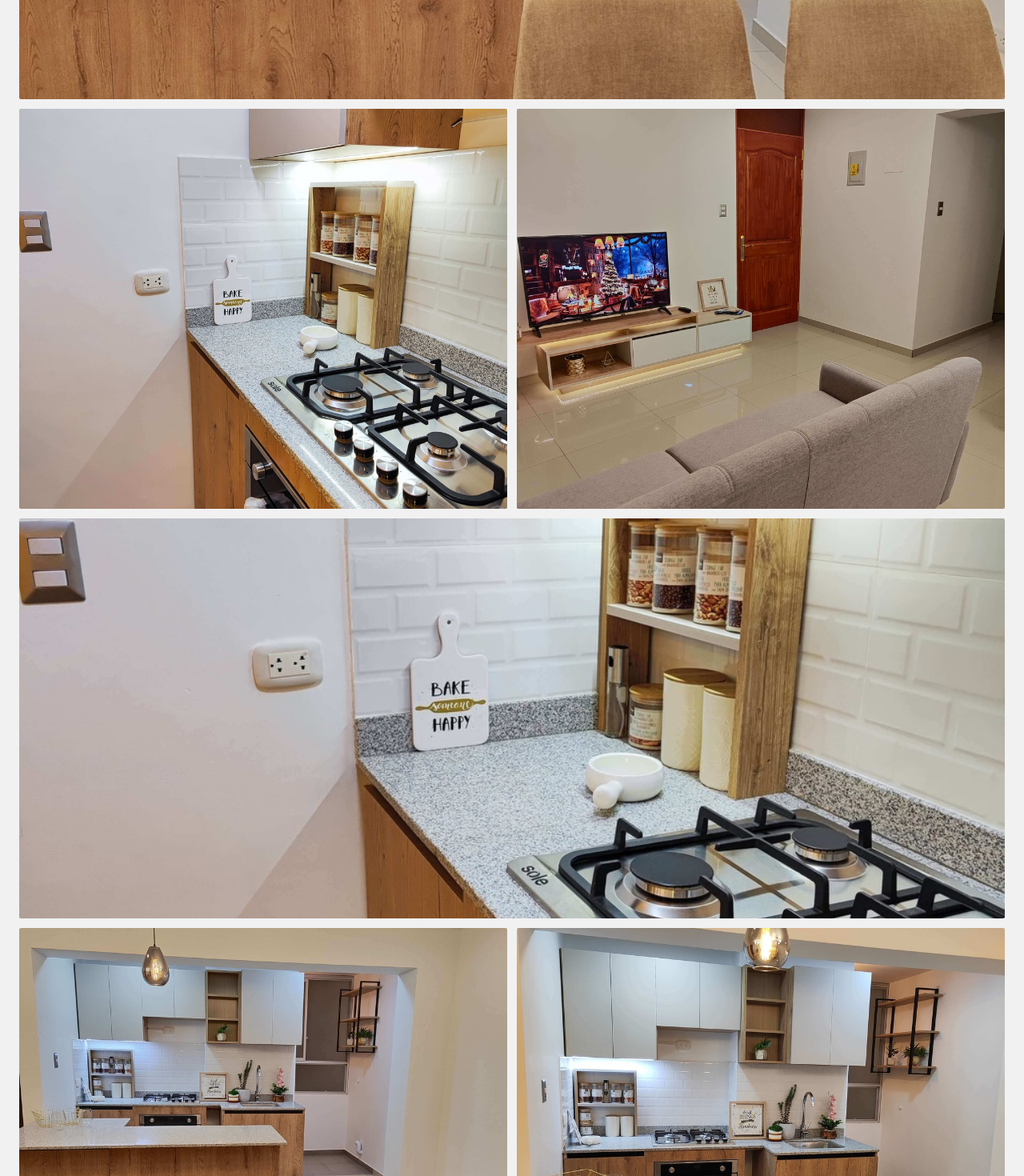
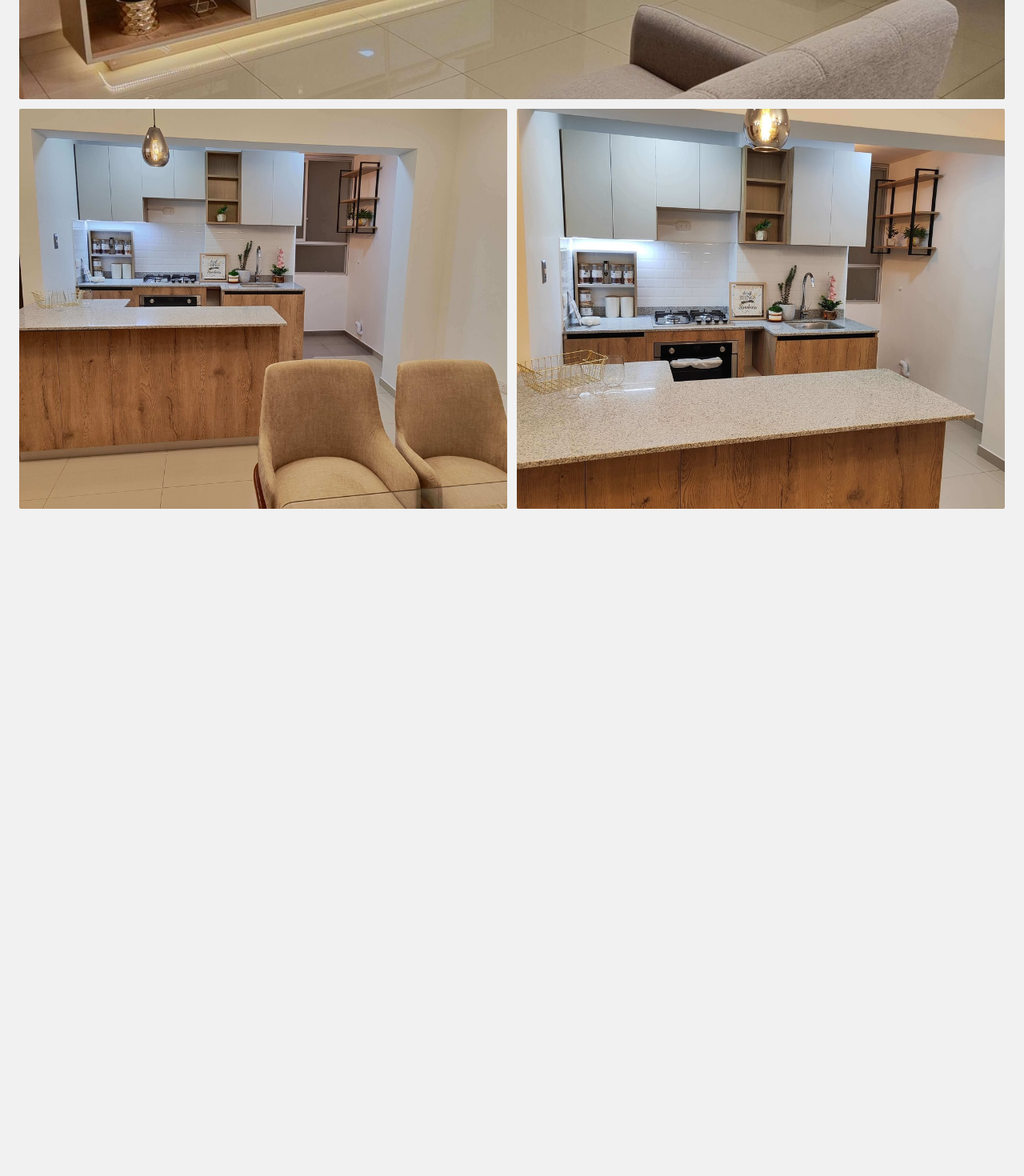
Before and after one commit to raffo1234/esperanza124, a Next.js app: page /sections/Gallery in a window 1280 px wide. Shown: the part 2600-4070 px from the top of the page at 80% size. After the commit the page ends 3236 px from the top, so only its background shows below. Built offline with nearby package versions, Linux system fonts and the light colour scheme.

Commit message:
feat: add navigation functionality to lightbox

```diff
--- a/pages/sections/Gallery.js
+++ b/pages/sections/Gallery.js
@@ -12,7 +12,6 @@ import kitchen from "public/images/1.jpg";
 import livingRoom from "public/images/2.jpg";
 import bathroom from "public/images/3.jpg";
 import bathroom2 from "public/images/4.jpg";
-import stairs from "public/images/1.jpg";
 import { Fade } from "react-reveal";
 import Section from "components/Section";
 
@@ -29,10 +28,70 @@ const useEscape = (onEscape) => {
   }, [onEscape]);
 };
 
+const usePrev = (onPrev) => {
+  useEffect(() => {
+    const handlePrev = (event) => {
+      if (event.keyCode === 37) onPrev();
+    };
+    window.addEventListener("keydown", handlePrev);
+
+    return () => {
+      window.removeEventListener("keydown", handlePrev);
+    };
+  }, [onPrev]);
+};
+
+const useNext = (onNext) => {
+  useEffect(() => {
+    const handleNext = (event) => {
+      if (event.keyCode === 39) onNext();
+    };
+    window.addEventListener("keydown", handleNext);
+
+    return () => {
+      window.removeEventListener("keydown", handleNext);
+    };
+  }, [onNext]);
+};
+
 export default function Gallery() {
+  const images = [
+    image2,
+    image6,
+    image3,
+    image4,
+    image5,
+    kitchen,
+    livingRoom,
+    bathroom,
+    bathroom2,
+  ];
+
   const [lightboxDisplay, setLightboxDisplay] = useState(false);
-  const [imageToShow, setImageToShow] = useState(null);
+  const [imageToShow, setImageToShow] = useState(0);
+  let currentIndex = images.indexOf(imageToShow);
+
+  const showPrev = () => {
+    if (currentIndex <= 0) {
+      setImageToShow(images[images.length - 1]);
+    } else {
+      let prevImage = images[currentIndex - 1];
+      setImageToShow(prevImage);
+    }
+  };
+
+  const showNext = () => {
+    if (currentIndex >= images.length - 1) {
+      setImageToShow(images[0]);
+    } else {
+      let nextImage = images[currentIndex + 1];
+      setImageToShow(nextImage);
+    }
+  };
+
   useEscape(() => setLightboxDisplay(false));
+  usePrev(() => showPrev());
+  useNext(() => showNext());
 
   return (
     <>
@@ -45,12 +104,12 @@ export default function Gallery() {
                 <button
                   onClick={() => {
                     setLightboxDisplay(true);
-                    setImageToShow(image2);
+                    setImageToShow(images[0]);
                   }}
                   className="relative flex-1 h-[350px] lg:h-[500px] overflow-hidden rounded-sm"
                 >
                   <Image
-                    src={image2}
+                    src={images[0]}
                     className="relative z-10"
                     alt="Esperanza 124, Departamentos en Venta en Huancayo El Tambo Pio Pata"
                     title="Esperanza 124, Departamentos en Venta en Huancayo El Tambo Pio Pata"
@@ -67,12 +126,12 @@ export default function Gallery() {
                 <button
                   onClick={() => {
                     setLightboxDisplay(true);
-                    setImageToShow(image6);
+                    setImageToShow(images[1]);
                   }}
                   className="relative flex-1 h-[350px] lg:h-[500px] overflow-hidden rounded-sm"
                 >
                   <Image
-                    src={image6}
+                    src={images[1]}
                     className="relative z-10"
                     alt="Esperanza 124, Departamentos en Venta en Huancayo El Tambo Pio Pata"
                     title="Esperanza 124, Departamentos en Venta en Huancayo El Tambo Pio Pata"
@@ -85,12 +144,12 @@ export default function Gallery() {
                 <button
                   onClick={() => {
                     setLightboxDisplay(true);
-                    setImageToShow(image3);
+                    setImageToShow(images[2]);
                   }}
                   className="relative flex-1 h-[350px] lg:h-[500px] overflow-hidden rounded-sm"
                 >
                   <Image
-                    src={image3}
+                    src={images[2]}
                     className="relative z-10"
                     alt="Esperanza 124, Departamentos en Venta en Huancayo El Tambo Pio Pata"
                     title="Esperanza 124, Departamentos en Venta en Huancayo El Tambo Pio Pata"
@@ -107,12 +166,12 @@ export default function Gallery() {
                 <button
                   onClick={() => {
                     setLightboxDisplay(true);
-                    setImageToShow(image4);
+                    setImageToShow(images[3]);
                   }}
                   className="relative flex-1 h-[350px] lg:h-[500px] overflow-hidden rounded-sm"
                 >
                   <Image
-                    src={image4}
+                    src={images[3]}
                     className="relative z-10"
                     alt="Esperanza 124, Departamentos en Venta en Huancayo El Tambo Pio Pata"
                     title="Esperanza 124, Departamentos en Venta en Huancayo El Tambo Pio Pata"
@@ -129,12 +188,12 @@ export default function Gallery() {
                 <button
                   onClick={() => {
                     setLightboxDisplay(true);
-                    setImageToShow(image2);
+                    setImageToShow(images[4]);
                   }}
                   className="relative flex-1 h-[350px] lg:h-[500px] overflow-hidden rounded-sm"
                 >
                   <Image
-                    src={image2}
+                    src={images[4]}
                     className="relative z-10"
                     alt="Esperanza 124, Departamentos en Venta en Huancayo El Tambo Pio Pata"
                     title="Esperanza 124, Departamentos en Venta en Huancayo El Tambo Pio Pata"
@@ -147,12 +206,12 @@ export default function Gallery() {
                 <button
                   onClick={() => {
                     setLightboxDisplay(true);
-                    setImageToShow(image5);
+                    setImageToShow(images[5]);
                   }}
                   className="relative flex-1 h-[350px] lg:h-[500px] overflow-hidden rounded-sm"
                 >
                   <Image
-                    src={image5}
+                    src={images[5]}
                     className="relative z-10"
                     alt="Esperanza 124, Departamentos en Venta en Huancayo El Tambo Pio Pata"
                     title="Esperanza 124, Departamentos en Venta en Huancayo El Tambo Pio Pata"
@@ -169,12 +228,12 @@ export default function Gallery() {
                 <button
                   onClick={() => {
                     setLightboxDisplay(true);
-                    setImageToShow(image3);
+                    setImageToShow(images[6]);
                   }}
                   className="relative flex-1 h-[350px] lg:h-[500px] overflow-hidden rounded-sm"
                 >
                   <Image
-                    src={image3}
+                    src={images[6]}
                     className="relative z-10"
                     alt="Esperanza 124, Departamentos en Venta en Huancayo El Tambo Pio Pata"
                     title="Esperanza 124, Departamentos en Venta en Huancayo El Tambo Pio Pata"
@@ -191,12 +250,12 @@ export default function Gallery() {
                 <button
                   onClick={() => {
                     setLightboxDisplay(true);
-                    setImageToShow(kitchen);
+                    setImageToShow(images[7]);
                   }}
                   className="relative flex-1 h-[350px] lg:h-[500px] overflow-hidden rounded-sm"
                 >
                   <Image
-                    src={kitchen}
+                    src={images[7]}
                     className="relative z-10"
                     alt="Esperanza 124, Departamentos en Venta en Huancayo El Tambo Pio Pata"
                     title="Esperanza 124, Departamentos en Venta en Huancayo El Tambo Pio Pata"
@@ -209,74 +268,12 @@ export default function Gallery() {
                 <button
                   onClick={() => {
                     setLightboxDisplay(true);
-                    setImageToShow(livingRoom);
+                    setImageToShow(images[8]);
                   }}
                   className="relative flex-1 h-[350px] lg:h-[500px] overflow-hidden rounded-sm"
                 >
                   <Image
-                    src={livingRoom}
-                    className="relative z-10"
-                    alt="Esperanza 124, Departamentos en Venta en Huancayo El Tambo Pio Pata"
-                    title="Esperanza 124, Departamentos en Venta en Huancayo El Tambo Pio Pata"
-                    layout="fill"
-                    objectFit="cover"
-                    objectPosition="center"
-                    quality={100}
-                  />
-                </button>
-              </div>
-            </Fade>
-            <Fade>
-              <div className="flex items-center space-x-3">
-                <button
-                  onClick={() => {
-                    setLightboxDisplay(true);
-                    setImageToShow(stairs);
-                  }}
-                  className="relative flex-1 h-[350px] lg:h-[500px] overflow-hidden rounded-sm"
-                >
-                  <Image
-                    src={stairs}
-                    className="relative z-10"
-                    alt="Esperanza 124, Departamentos en Venta en Huancayo El Tambo Pio Pata"
-                    title="Esperanza 124, Departamentos en Venta en Huancayo El Tambo Pio Pata"
-                    layout="fill"
-                    objectFit="cover"
-                    objectPosition="center"
-                    quality={100}
-                  />
-                </button>
-              </div>
-            </Fade>
-            <Fade>
-              <div className="items-center space-y-3 lg:space-y-0 lg:space-x-3 lg:flex">
-                <button
-                  onClick={() => {
-                    setLightboxDisplay(true);
-                    setImageToShow(bathroom);
-                  }}
-                  className="relative flex-1 h-[350px] lg:h-[500px] overflow-hidden rounded-sm"
-                >
-                  <Image
-                    src={bathroom}
-                    className="relative z-10"
-                    alt="Esperanza 124, Departamentos en Venta en Huancayo El Tambo Pio Pata"
-                    title="Esperanza 124, Departamentos en Venta en Huancayo El Tambo Pio Pata"
-                    layout="fill"
-                    objectFit="cover"
-                    objectPosition="center"
-                    quality={100}
-                  />
-                </button>
-                <button
-                  onClick={() => {
-                    setLightboxDisplay(true);
-                    setImageToShow(bathroom2);
-                  }}
-                  className="relative flex-1 h-[350px] lg:h-[500px] overflow-hidden rounded-sm"
-                >
-                  <Image
-                    src={bathroom2}
+                    src={images[8]}
                     className="relative z-10"
                     alt="Esperanza 124, Departamentos en Venta en Huancayo El Tambo Pio Pata"
                     title="Esperanza 124, Departamentos en Venta en Huancayo El Tambo Pio Pata"
@@ -292,7 +289,7 @@ export default function Gallery() {
         </Container>
       </Section>
       {lightboxDisplay ? (
-        <section className="fixed top-0 left-0 z-40 w-full h-full bg-black bg-opacity-50 ">
+        <section className="fixed top-0 left-0 z-40 w-full h-full bg-white">
           <Image
             src={imageToShow}
             className="relative z-10"
@@ -302,12 +299,30 @@ export default function Gallery() {
             objectFit="cover"
             quality={100}
           />
-          <button
-            className="absolute z-20 flex items-center justify-center w-12 h-12 transition-opacity duration-500 ease-in-out rounded-sm opacity-80 hover:opacity-100 top-4 right-4 bg-warning"
-            onClick={() => setLightboxDisplay(false)}
-          >
-            <MdClose size={24} />
-          </button>
+          <div className="absolute z-20 flex space-x-3 -translate-x-1/2 left-1/2 bottom-6">
+            {images.map((_, index) => (
+              <button
+                onClick={() => setImageToShow(images[index])}
+                key={index}
+                className={`flex items-center transition hover:bg-opacity-100 duration-500 ease-in-out justify-center w-6 h-6 rounded-full ${
+                  index === currentIndex
+                    ? "bg-warning"
+                    : "bg-white bg-opacity-40"
+                } `}
+              ></button>
+            ))}
+          </div>
+          <div className="absolute z-20 flex items-center top-4 right-4">
+            <div className="flex items-center h-12 px-4 mr-4 bg-white bg-opacity-20">
+              {currentIndex + 1}/{images.length}
+            </div>
+            <button
+              className="flex items-center justify-center w-12 h-12 transition-opacity duration-500 ease-in-out rounded-sm opacity-80 hover:opacity-100 bg-warning"
+              onClick={() => setLightboxDisplay(false)}
+            >
+              <MdClose size={24} />
+            </button>
+          </div>
         </section>
       ) : null}
     </>
```
